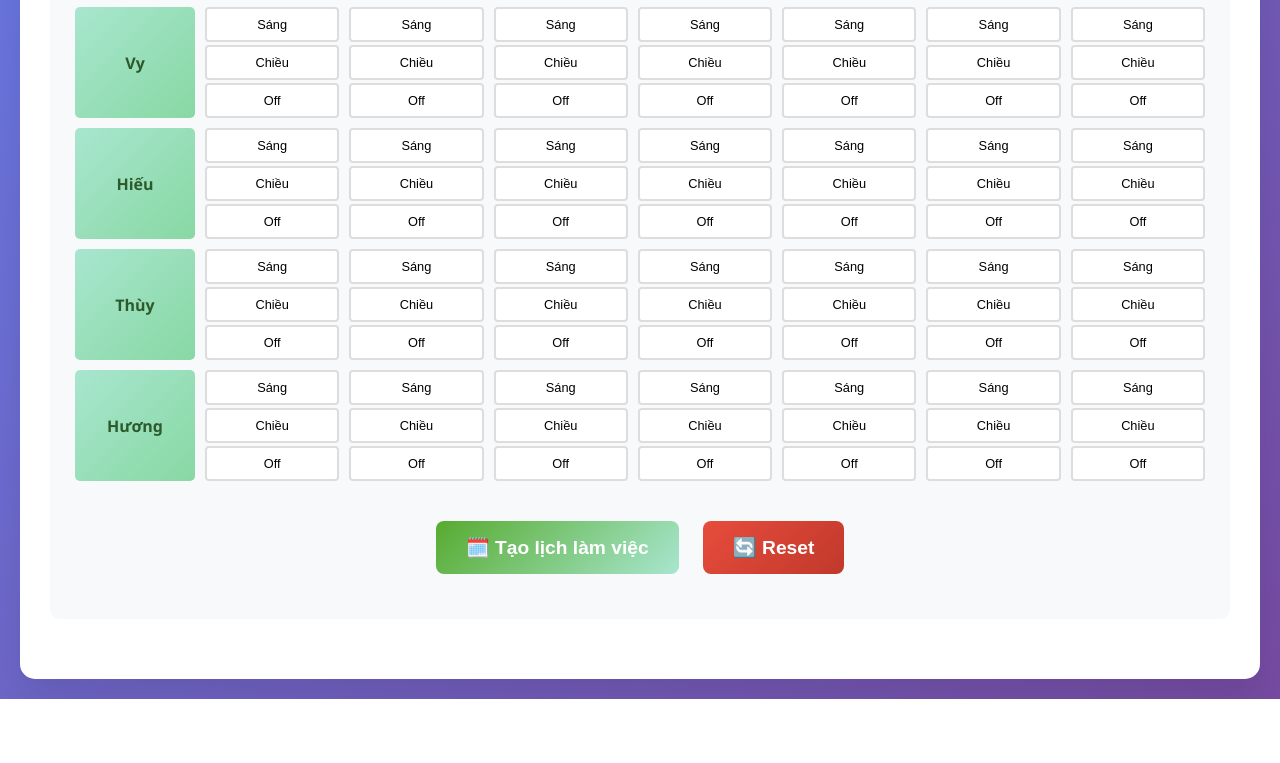
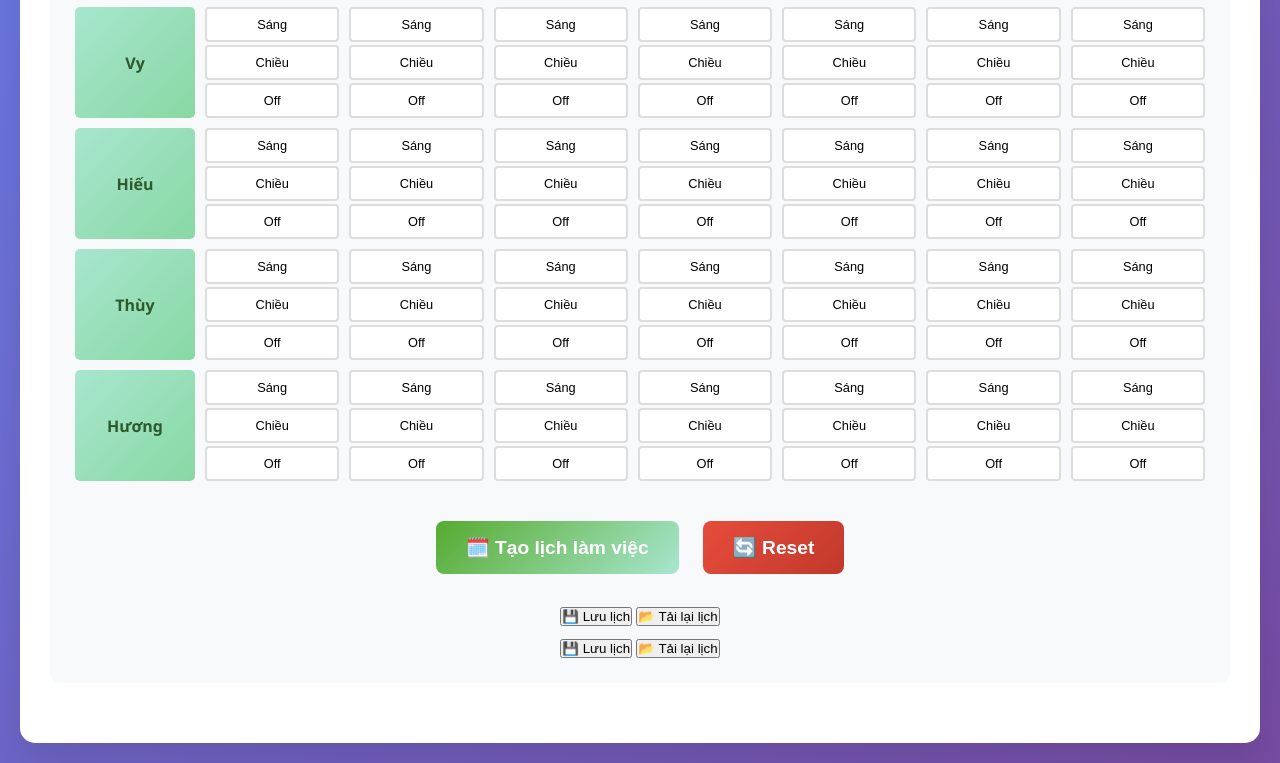
Before and after one commit to vihaothecreator21/xeplich, a plain HTML site: page index.html in a window 1280 px wide. Shown: the part 416-1179 px from the top of the page. Before the commit the page ends 1115 px from the top, so only its background shows below. Drawn offline with Linux system fonts and the light colour scheme.

Commit message:
Update index.html

```diff
--- a/index.html
+++ b/index.html
@@ -56,6 +56,15 @@
               🗓️ Tạo lịch làm việc
             </button>
             <button class="reset-btn" onclick="resetAll()">🔄 Reset</button>
+            <div style="text-align: center; margin-top: 10px;">
+  <button class="save-btn" onclick="saveSchedule()">💾 Lưu lịch</button>
+  <button class="load-btn" onclick="loadSchedule()">📂 Tải lại lịch</button>
+</div>
+<div style="text-align: center; margin-top: 10px;">
+  <button class="save-btn" onclick="saveSchedule()">💾 Lưu lịch</button>
+  <button class="load-btn" onclick="loadSchedule()">📂 Tải lại lịch</button>
+</div>
+
           </div>
         </div>
 
```
